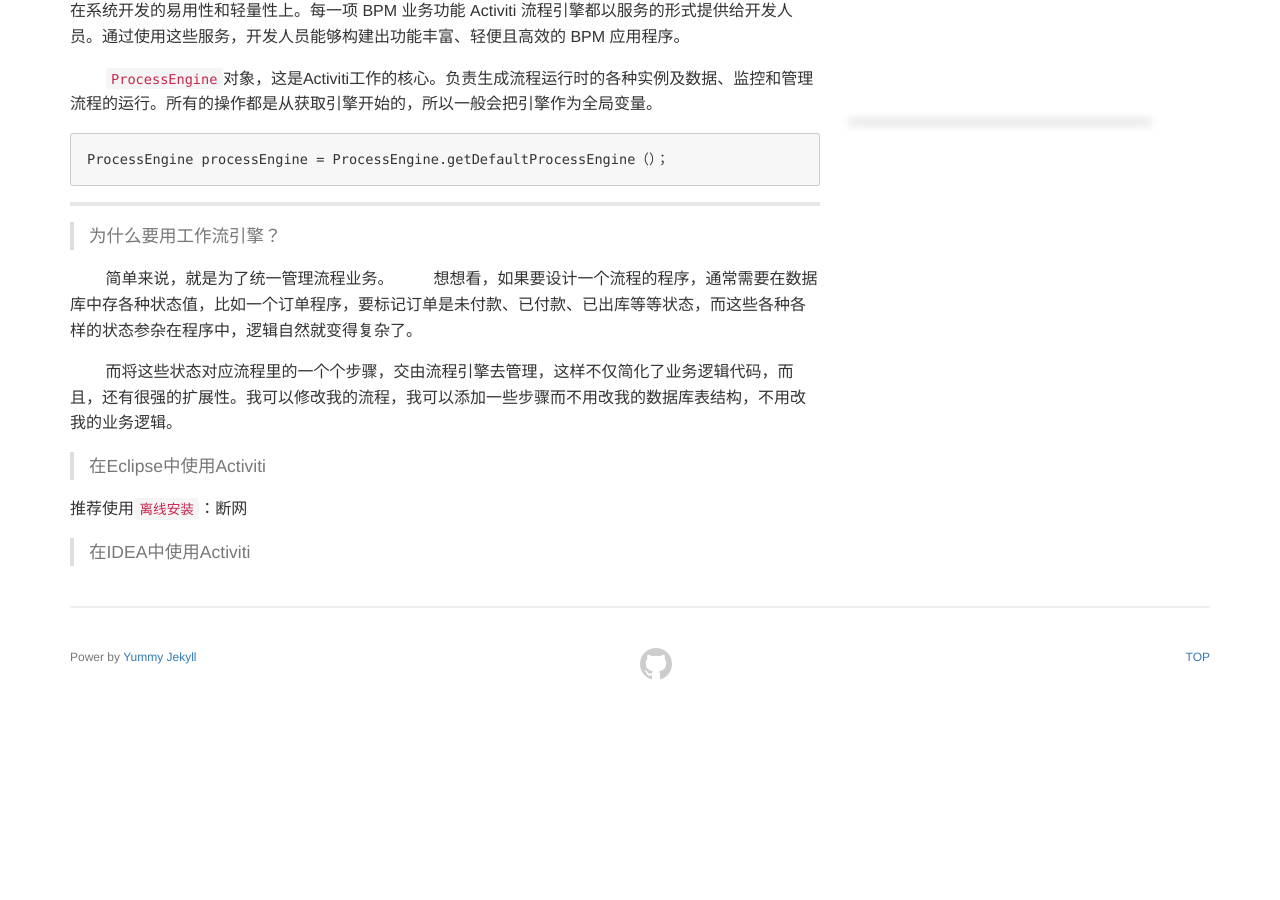
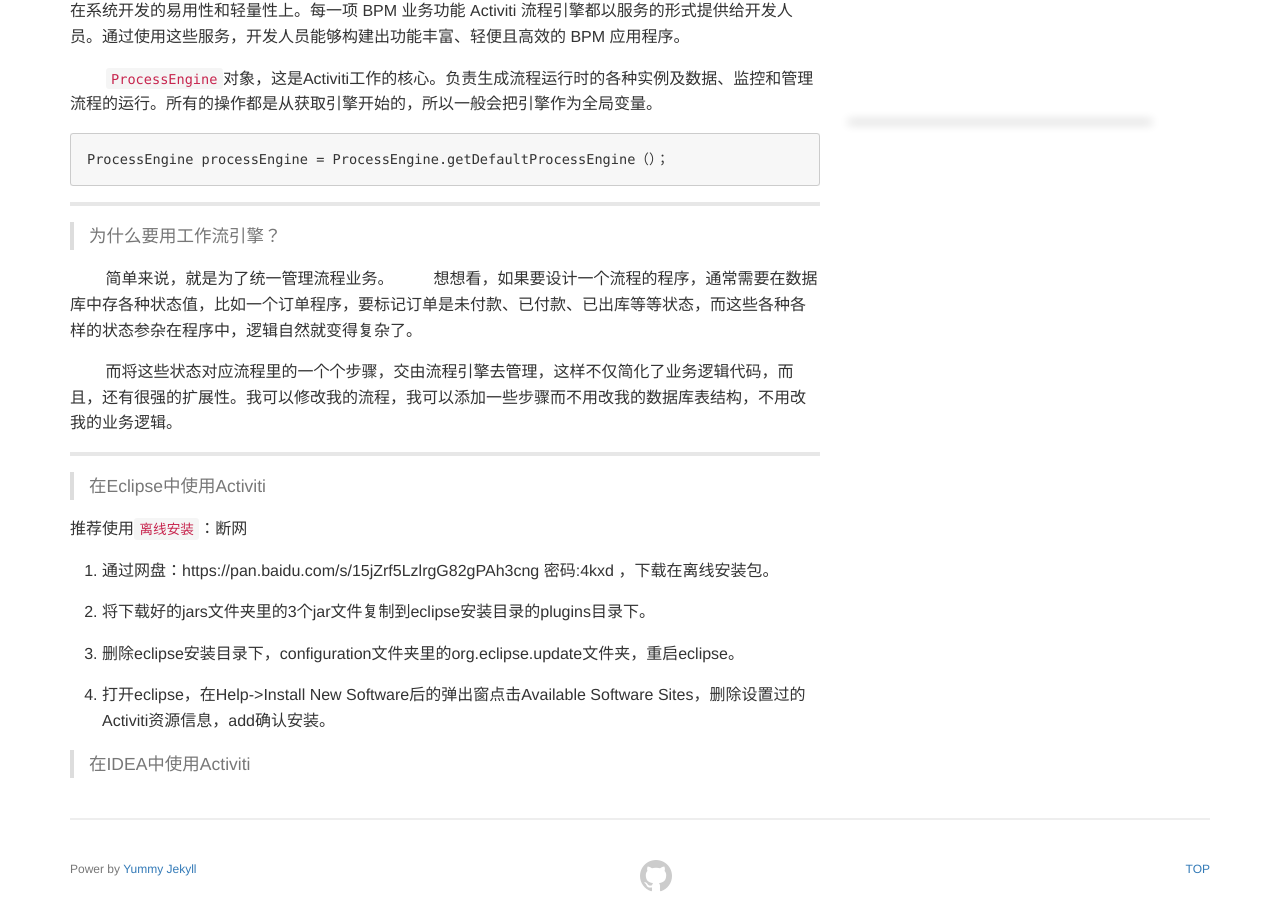
Before and after one commit to kookx/kookx.github.io, a Jekyll site: the page built from _posts/2018-12-28-使用Activiti统一调度业务流程.md, in a window 1280 px wide and 900 px high, scrolled down 1470 px. Built offline with Jekyll 4.4.1, drawn with Linux system fonts in a browser that asks for light colours; before the commit the page ends 2158 px from its top, so only the background shows below that.

Commit message:
Update 2018-12-28-使用Activiti统一调度业务流程.md

```diff
--- a/_posts/2018-12-28-使用Activiti统一调度业务流程.md
+++ b/_posts/2018-12-28-使用Activiti统一调度业务流程.md
@@ -49,10 +49,18 @@
 
         而将这些状态对应流程里的一个个步骤，交由流程引擎去管理，这样不仅简化了业务逻辑代码，而且，还有很强的扩展性。我可以修改我的流程，我可以添加一些步骤而不用改我的数据库表结构，不用改我的业务逻辑。
 
+---
+
 > 在Eclipse中使用Activiti
 
 推荐使用`离线安装`：断网
 
+1. 通过网盘：https://pan.baidu.com/s/15jZrf5LzlrgG82gPAh3cng 密码:4kxd ，下载在离线安装包。
 
+2. 将下载好的jars文件夹里的3个jar文件复制到eclipse安装目录的plugins目录下。
+
+3. 删除eclipse安装目录下，configuration文件夹里的org.eclipse.update文件夹，重启eclipse。
+
+4. 打开eclipse，在Help->Install New Software后的弹出窗点击Available Software Sites，删除设置过的Activiti资源信息，add确认安装。
 
 > 在IDEA中使用Activiti
```
